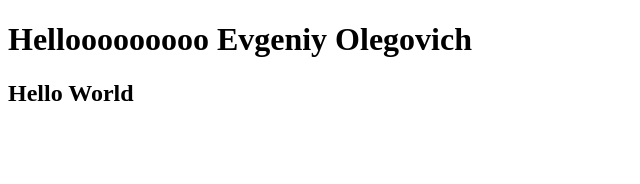
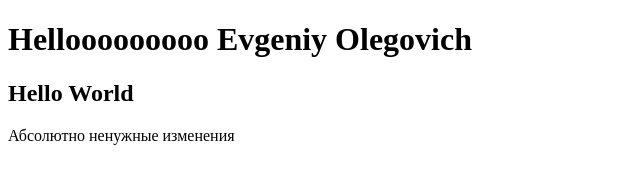
Before and after one commit to konovmax05/test_repo, a plain HTML site: page index.html in a window 1280 px wide. Shown: the whole page, without its empty margins (0-640 px from the left). Drawn offline with Linux system fonts and the light colour scheme.

Commit message:
Ошибочный коммит

```diff
--- a/index.html
+++ b/index.html
@@ -8,5 +8,6 @@
 <body>
     <h1>Hellooooooooo Evgeniy Olegovich</h1>
     <h2>Hello World</h2>
+    <p>Абсолютно ненужные изменения</p>
 </body>
 </html>
```
